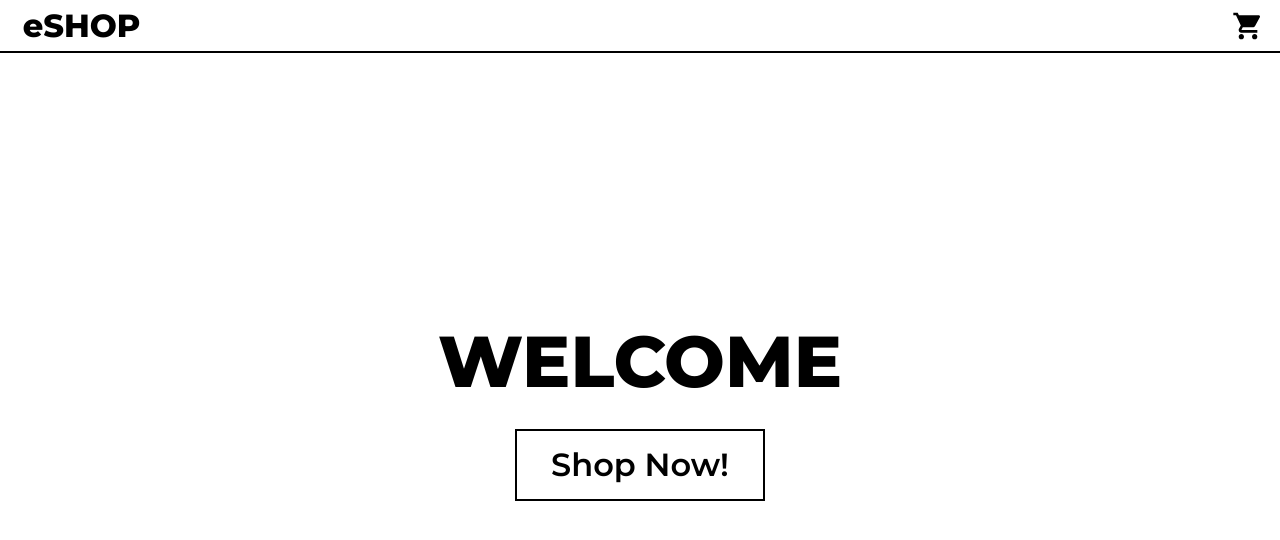
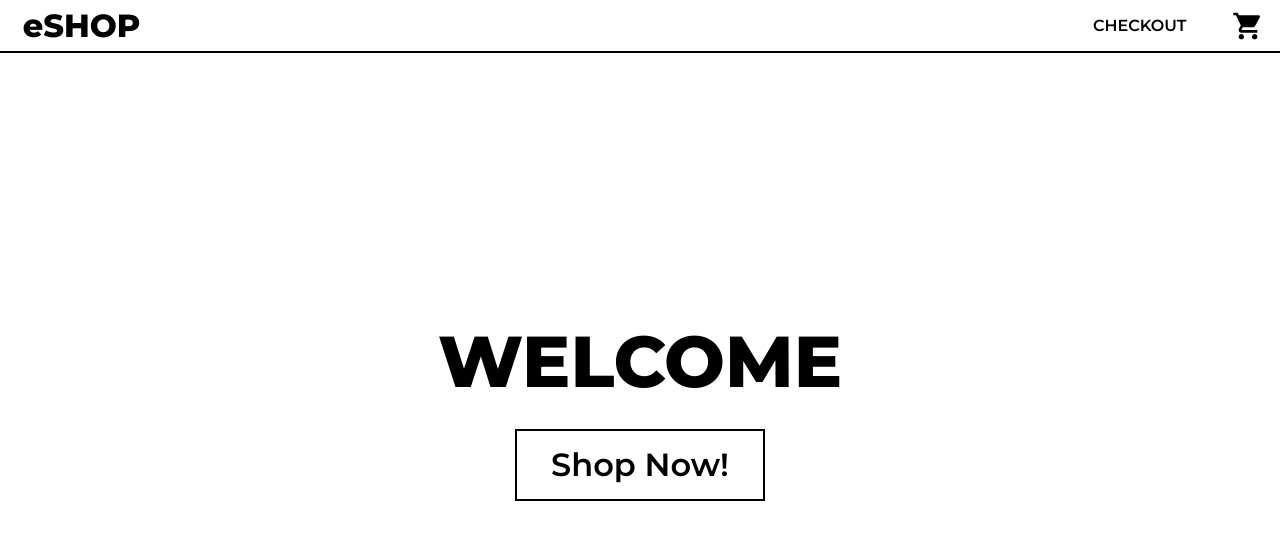
Before and after one commit to RobPanneton/RefugeeCentre_DevBloc_Test, a React (Create React App) app in the folder app/: page / in a window 1280 px wide. Shown: the top 540 px of the page. Built offline with nearby package versions, Linux system fonts and the light colour scheme; no server answers.

Commit message:
add extra checkout link on header

```diff
--- a/app/src/Components/NavBar/NavBar.js
+++ b/app/src/Components/NavBar/NavBar.js
@@ -14,18 +14,22 @@ const NavBar = () => {
       <HomeLogo exact to="/">
         <h1>eSHOP</h1>
       </HomeLogo>
+      <CheckoutDiv>
+        <CheckoutLink to="/checkout">
+          <span>CHECKOUT</span>
+        </CheckoutLink>
         <CartLogo to="checkout">
           <img src={cartIcon} alt="cart icon"></img>
           {Object.keys(userCart).length > 0 && (
             <CartCounter>{Object.keys(userCart).length}</CartCounter>
           )}
         </CartLogo>
+      </CheckoutDiv>
     </Wrapper>
   );
 };
 
 const Wrapper = styled.div`
-  /* position: fixed; */
   height: ${MARGINS.navTop};
   width: 100%;
   border-bottom: 2px solid black;
@@ -46,6 +50,26 @@ const HomeLogo = styled(NavLink)`
     font-size: 32px;
     font-weight: 800;
     color: black;
+  }
+`;
+
+const CheckoutDiv = styled.div`
+  height: 100%;
+  width: 200px;
+  text-decoration: none;
+  display: flex;
+  justify-content: space-between;
+  align-items: center;
+  padding-left: 13px;
+`;
+
+const CheckoutLink = styled(NavLink)`
+  padding-right: 23px;
+  text-decoration: none;
+  color: black;
+  span {
+    font-weight: 600;
+    font-size: 14;
   }
 `;
 
```
Lines whose indentation alone changed are shown as unchanged.
